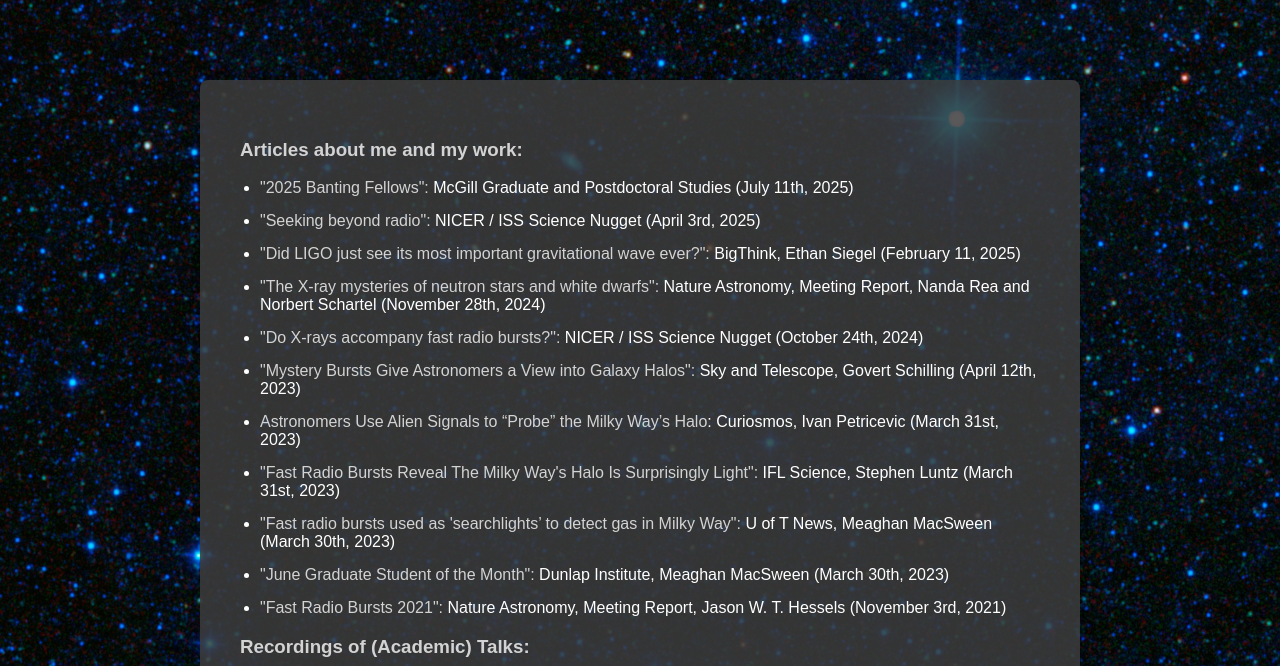
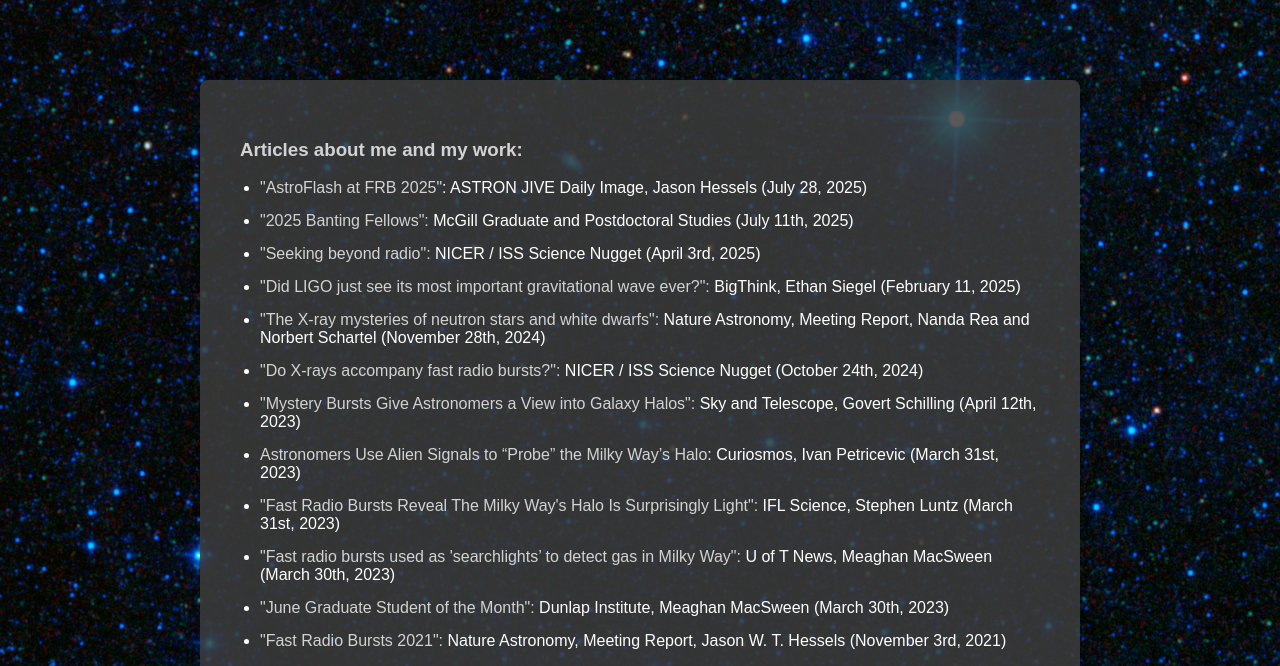
Before and after one commit to cookamanda/cookamanda.github.io, a plain HTML site: page media.html in a window 1280 px wide. Shown: the part 98-764 px from the top of the page. Drawn offline with Linux system fonts and the light colour scheme.

Commit message:
Update media.html

```diff
--- a/media.html
+++ b/media.html
@@ -147,7 +147,8 @@
     <section class="container">
         <h3 id="articles">Articles about me and my work:</h3>
                 <ul class="media-list">
-    <li><a href="https://www.mcgill.ca/gps/funding/achievements/banting-postdoctoral-fellowships/2025-banting-fellows">"2025 Banting Fellows":</a> McGill Graduate and Postdoctoral Studies (July 11th, 2025)</li>
+<li><a href="https://www.astron.nl/dailyimage/main.php?date=20250728">"AstroFlash at FRB 2025"</a>:  ASTRON JIVE Daily Image, Jason Hessels (July 28, 2025)</li>
+<li><a href="https://www.mcgill.ca/gps/funding/achievements/banting-postdoctoral-fellowships/2025-banting-fellows">"2025 Banting Fellows":</a> McGill Graduate and Postdoctoral Studies (July 11th, 2025)</li>
 <li> <a href="https://heasarc.gsfc.nasa.gov/docs/nicer/science_nuggets/20250403.html"> "Seeking beyond radio":</a> NICER / ISS Science Nugget (April 3rd, 2025) </li>
 <li> <a href="https://bigthink.com/starts-with-a-bang/ligo-most-important-gravitational-wave-ever/#
 "> "Did LIGO just see its most important gravitational wave ever?":</a> BigThink, Ethan Siegel (February 11, 2025) </li>
```
